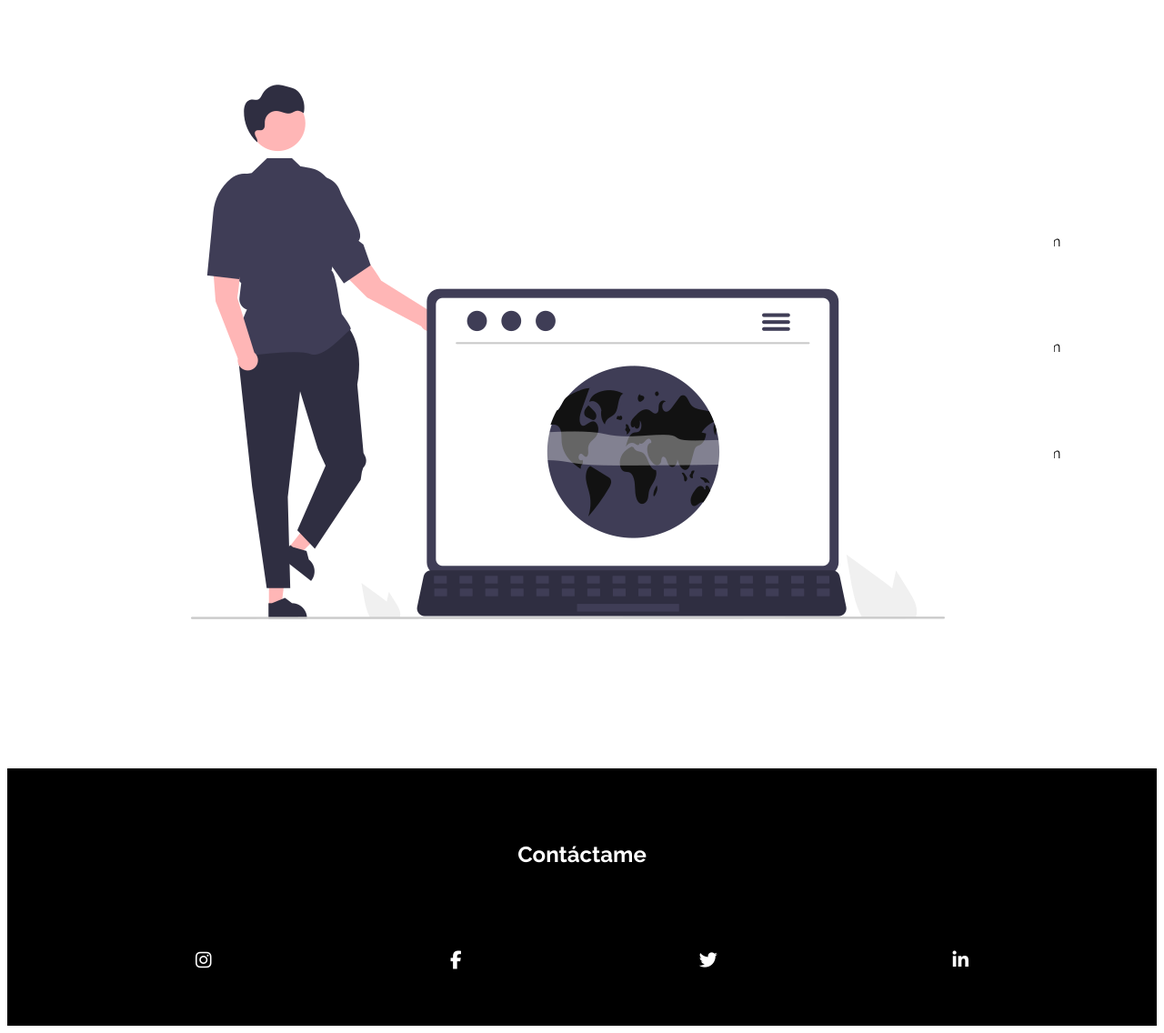
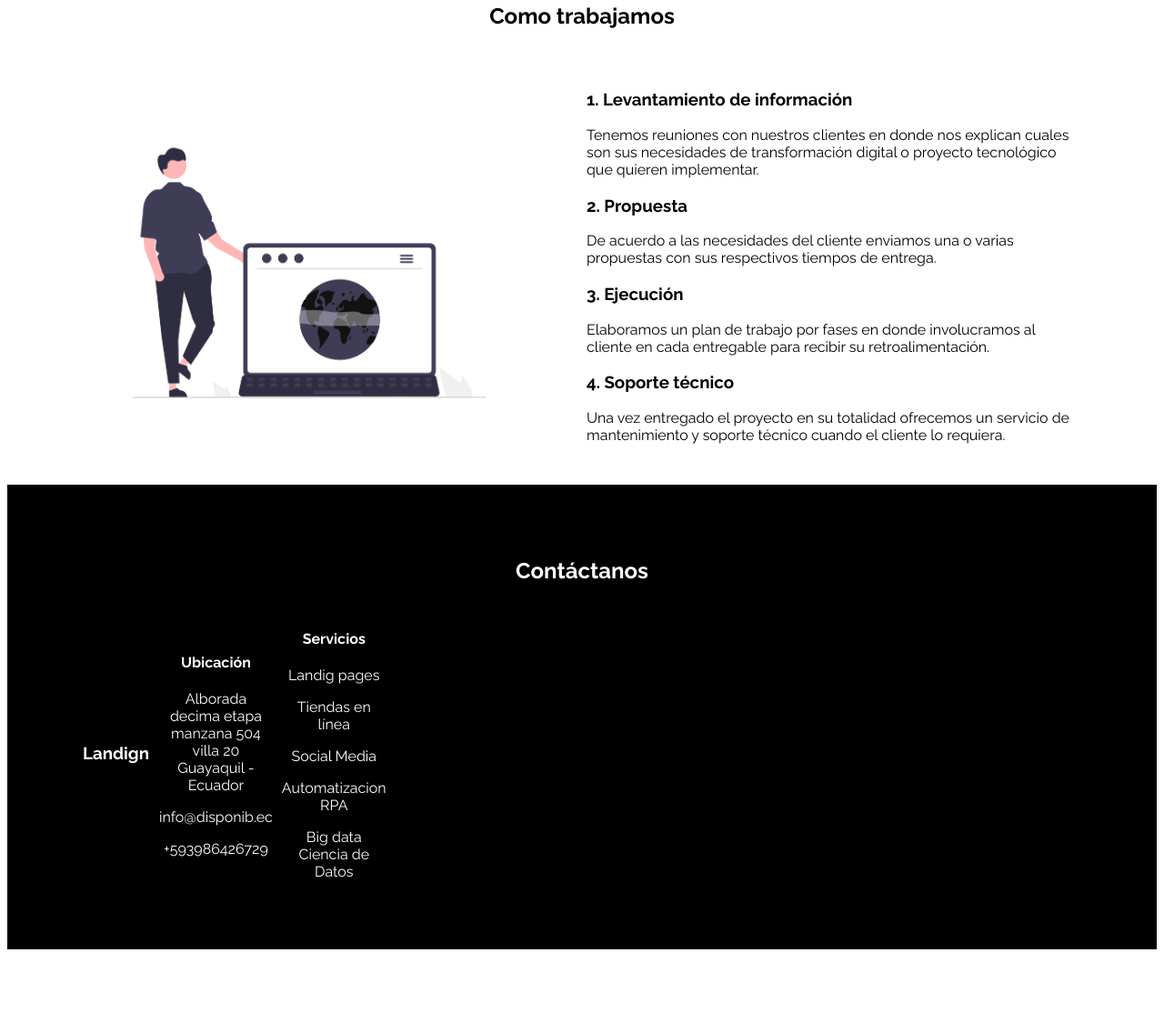
Before and after one commit to Vinicioxlv/LandignUcamp, a plain HTML site: page index.html in a window 1280 px wide. Shown: the part 1575-2711 px from the top of the page at 91% size. After the commit the page ends 2627 px from the top, so only its background shows below. Drawn offline with nearby package versions, Linux system fonts and the light colour scheme; a script that the page names is missing.

Commit message:
Se modifico servicios y contactanos

```diff
--- a/index.html
+++ b/index.html
@@ -86,15 +86,20 @@
             </section>
         </section>
         <section class="mision">
+            <div class="titulo-mision">
+                <h1>Como trabajamos</h1>
+            </div>
             <div class="grid">
                 <div class="textos-mission">
                     <div class="texto-mission">
-                        <h3>01 Starttups</h3>
-                        <p>Lorem ipsum dolor sit amet consectetur adipisicing elit. Exercitationem architecto harum ullam illo veritatis accusamus quasi dolores. Fugiat, quibusdam deserunt.</p>
-                        <h3>01 Starttups</h3>
-                        <p>Lorem ipsum dolor sit amet consectetur adipisicing elit. Exercitationem architecto harum ullam illo veritatis accusamus quasi dolores. Fugiat, quibusdam deserunt.</p>
-                        <h3>01 Starttups</h3>
-                        <p>Lorem ipsum dolor sit amet consectetur adipisicing elit. Exercitationem architecto harum ullam illo veritatis accusamus quasi dolores. Fugiat, quibusdam deserunt.</p>
+                        <h3>1. Levantamiento de información</h3>
+                        <p>Tenemos reuniones con nuestros clientes en donde nos explican cuales son sus necesidades de transformación digital o proyecto tecnológico que quieren implementar.</p>
+                        <h3>2. Propuesta</h3>
+                        <p>De acuerdo a las necesidades del cliente enviamos una o varias propuestas con sus respectivos tiempos de entrega.</p>
+                        <h3>3. Ejecución</h3>
+                        <p>Elaboramos un plan de trabajo por fases en donde involucramos al cliente en cada entregable para recibir su retroalimentación.</p>
+                        <h3>4.	Soporte técnico</h3>
+                        <p>Una vez entregado el proyecto en su totalidad ofrecemos un servicio de mantenimiento y soporte técnico cuando el cliente lo requiera.</p>
                     </div>
                 </div>
                 <div class="img-mission">
@@ -106,27 +111,24 @@
     <footer>
         <div class="grid">
             <div class="textos-footer">
-                <h2 class="subtitulo">Contáctame</h2>
+                <h2 class="subtitulo">Contáctanos</h2>
             </div>
-            <div class="footer-item1">
-                <a href="#">
-                    <i class="fa-brands fa-instagram"></i>
-                </a>
+            <div class="footer-logo">
+                <h3>Landign</h3>
             </div>
-            <div class="footer-item2">
-                <a href="#">
-                    <i class="fa-brands fa-facebook-f"></i>
-                </a>
+            <div class="footer-direccion">
+                <h4>Ubicación</h4>
+                <p>Alborada decima etapa manzana 504 villa 20 Guayaquil - Ecuador</p>
+                <p>info@disponib.ec</p>
+                <p>+593986426729</p>
             </div>
-            <div class="footer-item3">
-                <a href="#">
-                    <i class="fa-brands fa-twitter"></i>
-                </a>
-            </div>
-            <div class="footer-item4">
-                <a href="#">
-                    <i class="fa-brands fa-linkedin-in"></i>
-                </a>
+            <div class="footer-Servicios">
+                <h4>Servicios</h4>
+                <p>Landig pages</p>
+                <p>Tiendas en línea</p>
+                <p>Social Media</p>
+                <p>Automatizacion RPA</p>
+                <p>Big data Ciencia de Datos </p>
             </div>
         </div>
     </footer>
--- a/styles.css
+++ b/styles.css
@@ -171,7 +171,10 @@ body{
     margin-bottom: 20px;
 }
 
-
+.img{
+    width: 95%;
+    max-width: 500px;
+}
 .services{
     height: 700px;
     background: linear-gradient(180deg, #fff 50%,  #000 50%);
@@ -214,9 +217,13 @@ body{
 }
 
 .mision{
-    padding: 80px 0;
+    padding: 50px 0;
+    height: 500px;
 }
-
+.titulo-mision{
+    grid-column: 1/-1;
+    text-align: center;
+}
 .textos-mission{
     grid-column: 7/13;
     grid-row:1/-1;
```
Also changed, not shown: 2 other files.
